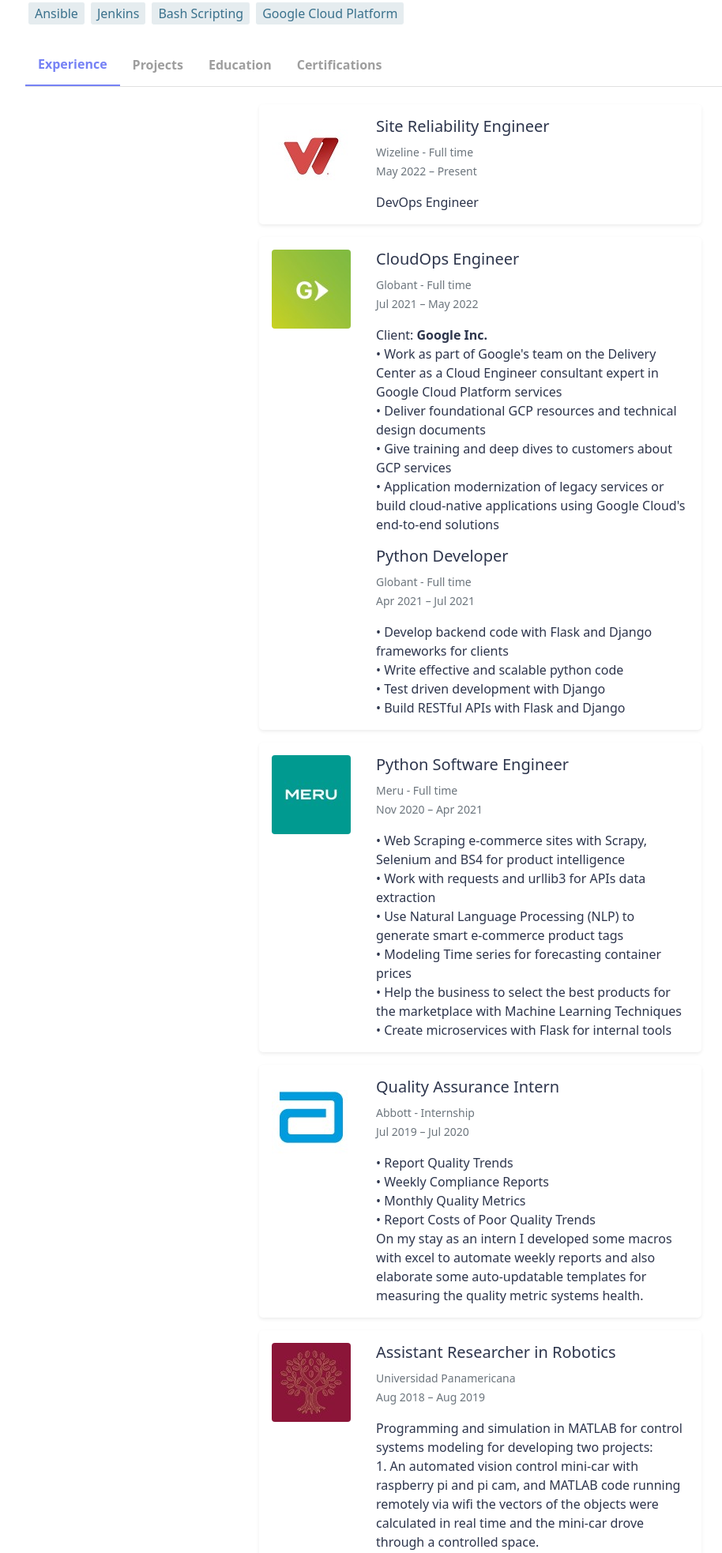
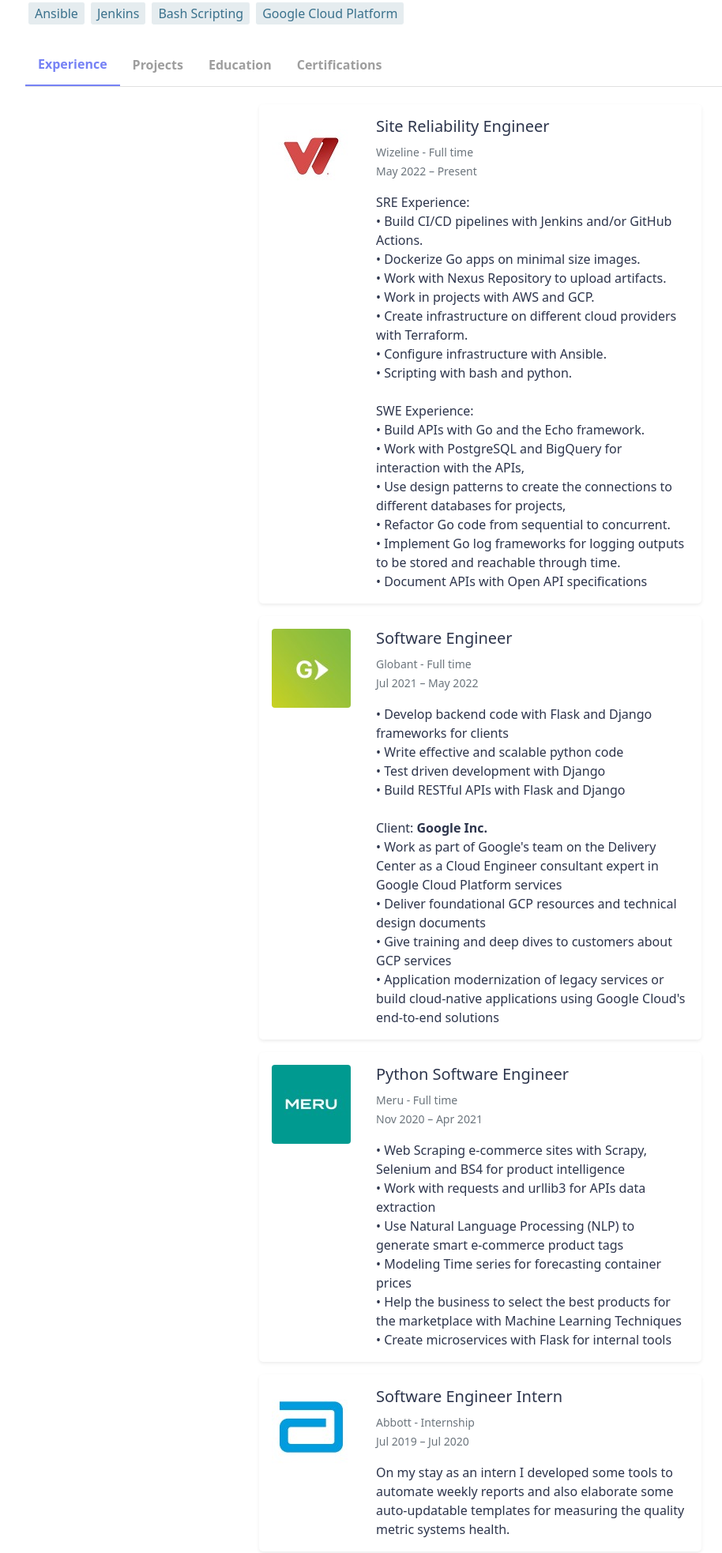
Before and after one commit to albertopformoso/CV, a Flask app: page / in a window 1280 px wide. Shown: the part 507-2473 px from the top of the page at 79% size, without its empty margins (32-946 px from the left). Run offline with Flask 2, Linux system fonts and the light colour scheme; data that the repository does not hold is empty.

Commit message:
experience updated

```diff
--- a/src/templates/details/experience.html
+++ b/src/templates/details/experience.html
@@ -10,7 +10,22 @@
                     <h5 class="card-title">Site Reliability Engineer</h5>
                     <p class="card-text"><small class="text-muted">Wizeline - Full time <br />May 2022 – Present</small></p>
                     <p class="card-text">
-                        DevOps Engineer
+                        SRE Experience:<br />
+                        • Build CI/CD pipelines with Jenkins and/or GitHub Actions.<br />
+                        • Dockerize Go apps on minimal size images.<br />
+                        • Work with Nexus Repository to upload artifacts.<br />
+                        • Work in projects with AWS and GCP.<br />
+                        • Create infrastructure on different cloud providers with Terraform.<br />
+                        • Configure infrastructure with Ansible.<br />
+                        • Scripting with bash and python.<br /><br />
+
+                        SWE Experience:<br />
+                        • Build APIs with Go and the Echo framework.<br />
+                        • Work with PostgreSQL and BigQuery for interaction with the APIs,<br />
+                        • Use design patterns to create the connections to different databases for projects,<br />
+                        • Refactor Go code from sequential to concurrent.<br />
+                        • Implement Go log frameworks for logging outputs to be stored and reachable through time.<br />
+                        • Document APIs with Open API specifications<br />
                     </p>
                 </div>
             </div>
@@ -25,22 +40,18 @@
             </div>
             <div class="">
                 <div class="card-body">
-                    <h5 class="card-title">CloudOps Engineer</h5>
+                    <h5 class="card-title">Software Engineer</h5>
                     <p class="card-text"><small class="text-muted">Globant - Full time <br />Jul 2021 – May 2022</small></p>
                     <p class="card-text">
+                        • Develop backend code with Flask and Django frameworks for clients <br />
+                        • Write effective and scalable python code <br />
+                        • Test driven development with Django <br />
+                        • Build RESTful APIs with Flask and Django <br /><br />
                         Client: <strong>Google Inc.</strong> <br />
                         • Work as part of Google's team on the Delivery Center as a Cloud Engineer consultant expert in Google Cloud Platform services <br />
                         • Deliver foundational GCP resources and technical design documents <br />
                         • Give training and deep dives to customers about GCP services <br />
                         • Application modernization of legacy services or build cloud-native applications using Google Cloud's end-to-end solutions <br />
-                    </p>
-                    <h5 class="card-title">Python Developer</h5>
-                    <p class="card-text"><small class="text-muted">Globant - Full time <br />Apr 2021 – Jul 2021</small></p>
-                    <p class="card-text">
-                        • Develop backend code with Flask and Django frameworks for clients <br />
-                        • Write effective and scalable python code <br />
-                        • Test driven development with Django <br />
-                        • Build RESTful APIs with Flask and Django <br />
                     </p>
                 </div>
             </div>
@@ -96,14 +107,10 @@
             </div>
             <div>
                 <div class="card-body">
-                    <h5 class="card-title">Quality Assurance Intern</h5>
+                    <h5 class="card-title">Software Engineer Intern</h5>
                     <p class="card-text"><small class="text-muted">Abbott - Internship <br />Jul 2019 – Jul 2020</small></p>
                     <p class="card-text">
-                        • Report Quality Trends <br />
-                        • Weekly Compliance Reports <br />
-                        • Monthly Quality Metrics <br />
-                        • Report Costs of Poor Quality Trends <br />
-                        On my stay as an intern I developed some macros with excel to automate weekly reports and also elaborate some auto-updatable templates for measuring the quality metric systems health. <br />
+                        On my stay as an intern I developed some tools to automate weekly reports and also elaborate some auto-updatable templates for measuring the quality metric systems health. <br />
                     </p>
                 </div>
             </div>
```
Also changed, not shown: 1 other file.
